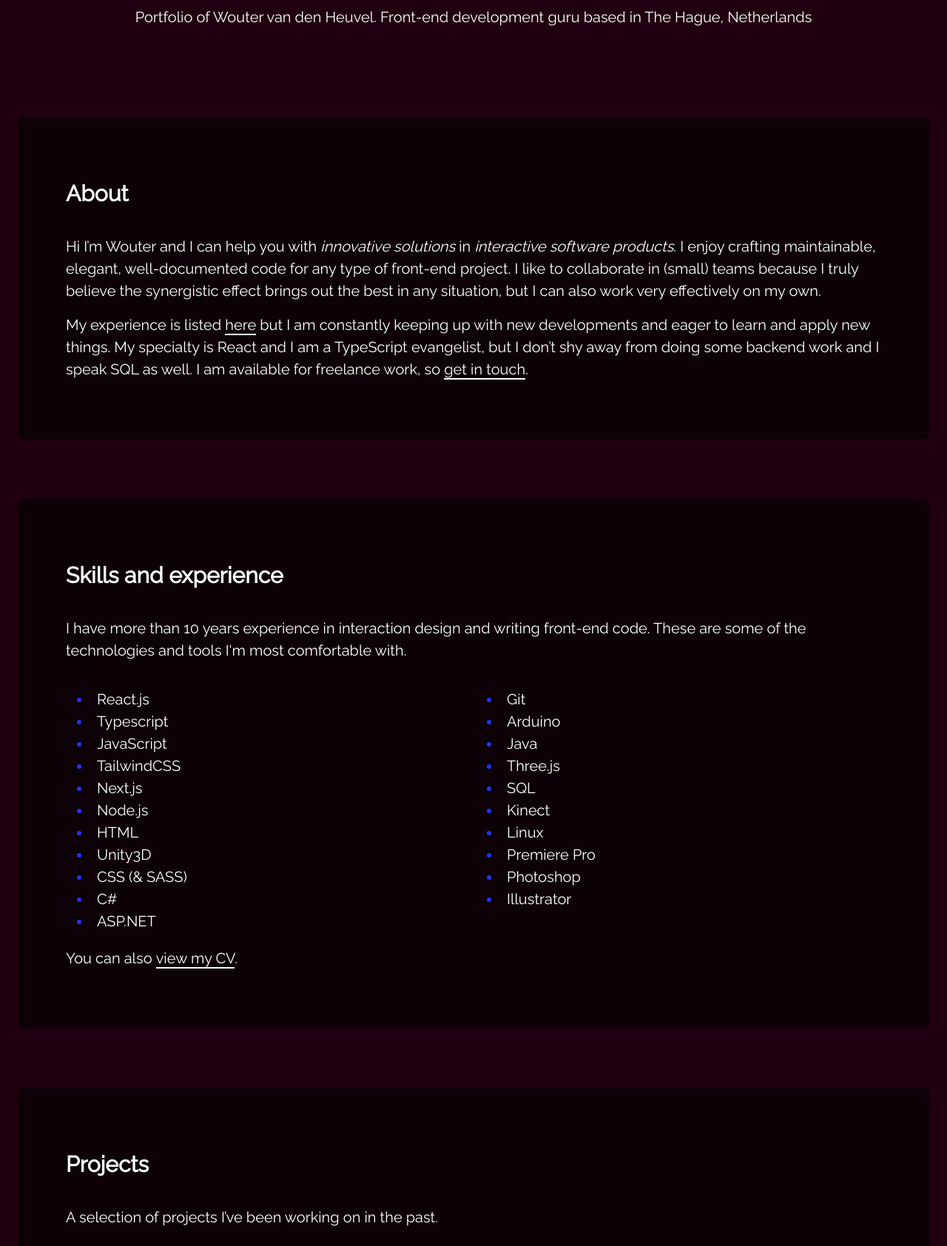
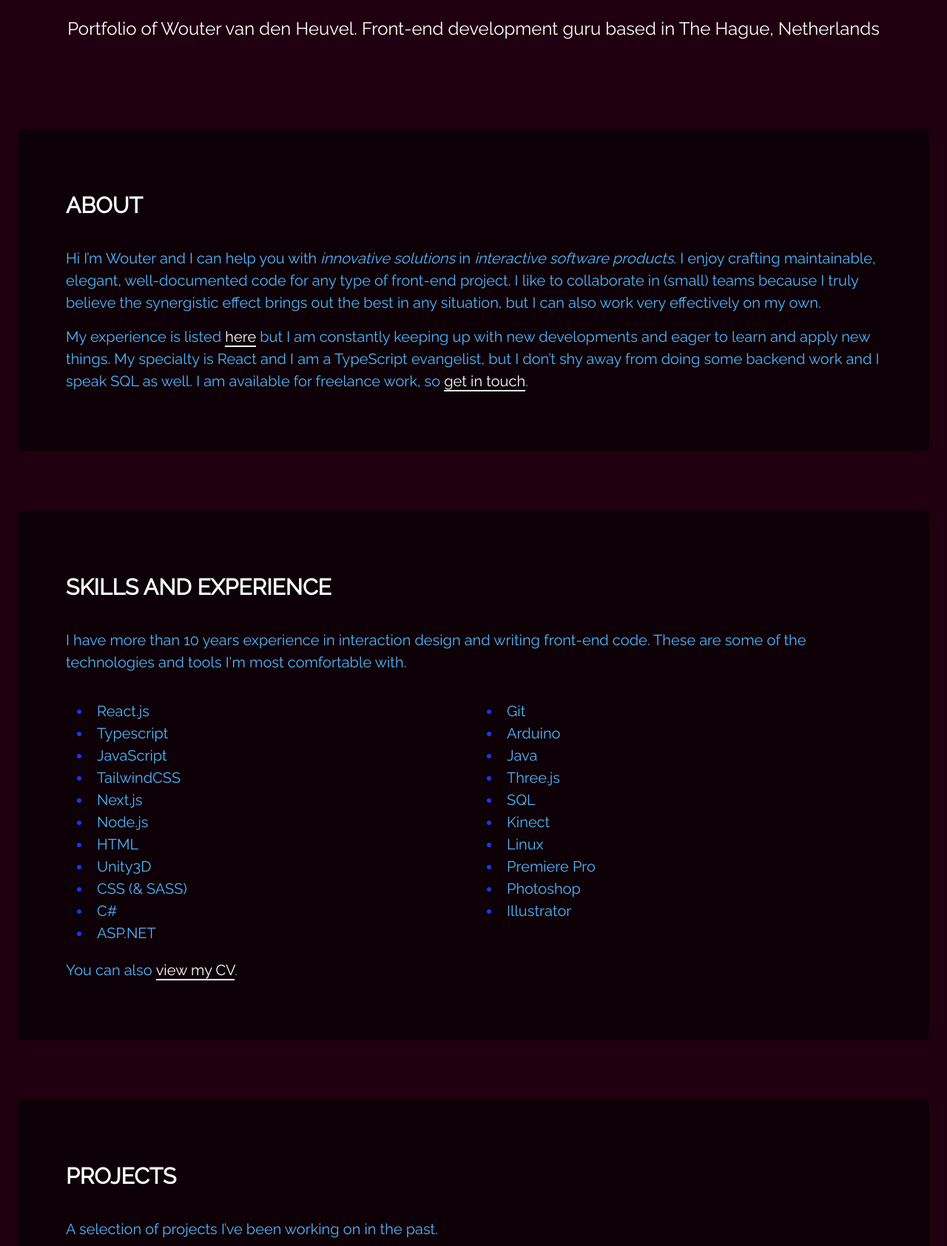
Before and after one commit to karmatha-nl/karmatha-nl.github.io, a Jekyll site: the page built from index.md, in a window 1280 px wide. Shown: the part 667-2351 px from the top of the page at 74% size. Built offline with Jekyll 4.4.1, drawn with Linux system fonts in a browser that asks for light colours; grey boxes are pictures that could not be loaded.

Commit message:
more colors

```diff
--- a/_sass/_colors_verydarkpink.scss
+++ b/_sass/_colors_verydarkpink.scss
@@ -1,4 +1,7 @@
 $color-text: #fff;
+$color-section-text: #51b5fe;
+$color-section-heading: #fff;
+$color-links: #fff;
 $color-background: #200010;
 // $color-background: #440022; this is slightly lighter pink..
 $color-special: #1c74bc;
--- a/css/home.scss
+++ b/css/home.scss
@@ -16,7 +16,9 @@
     text-align: center;
     padding-bottom: 0.5rem;
     text-wrap: balance;
-    padding-top: 2rem;
+    padding-top: 1rem;
+    font-size: 1.5rem;
+    margin-top: 2rem;
 
     > div {
       padding: 0 2.5rem;
--- a/css/verydarkpink.scss
+++ b/css/verydarkpink.scss
@@ -41,6 +41,12 @@ body {
   border-radius: 0.5rem;
   @extend .content;
 
+  color: $color-section-text;
+
+  h1, h2, h3 {
+    color: $color-section-heading;
+  }
+
   @include sm {
     padding: 4rem;
   }
@@ -57,13 +63,14 @@ h1 {
 
 h2 {
   padding-bottom: 1rem;
+  text-transform: uppercase;
 }
 
 // Links (that don't have the 'no-underline' class)
 a[href]:not(.no-underline) {
   text-decoration: none;
   position: relative;
-  color: $color-text;
+  color: $color-links;
   white-space: nowrap;
 }
 
```
